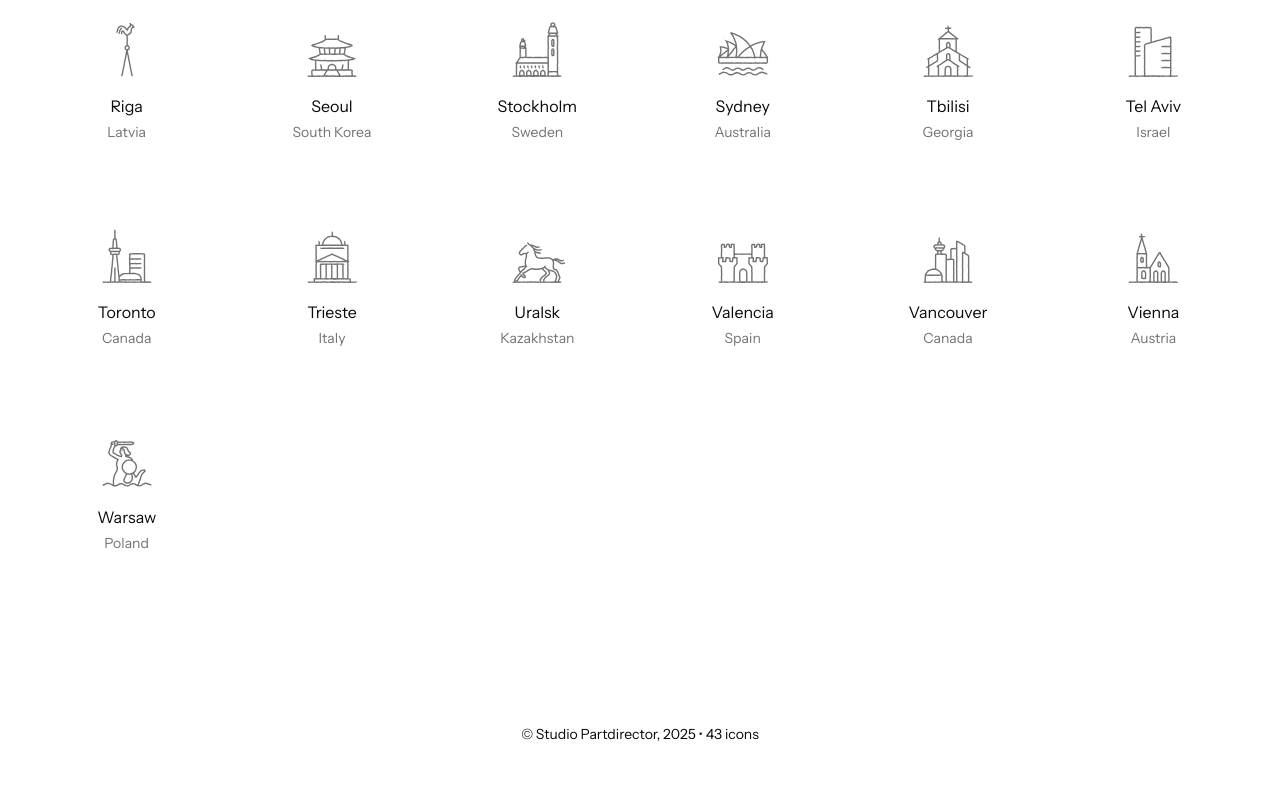
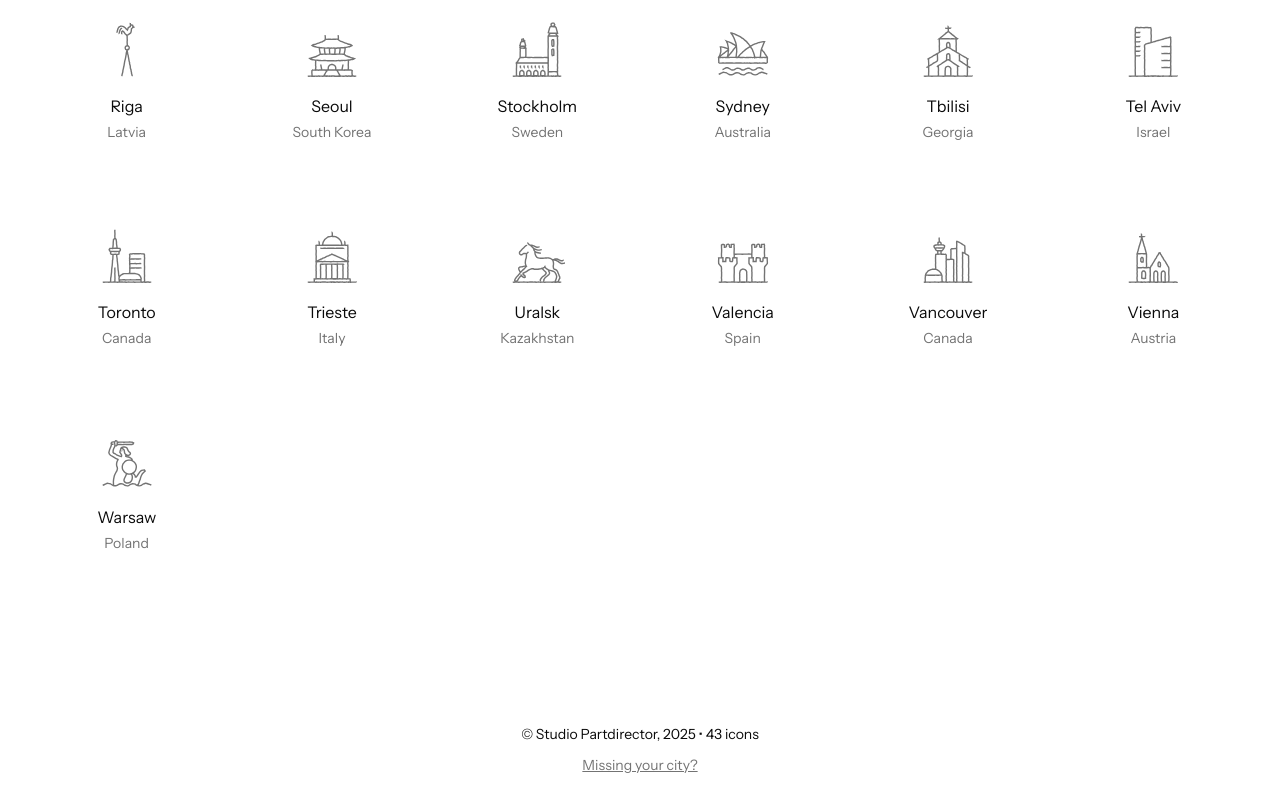
Before and after one commit to anto1/city-icons, a Next.js app: page / in a window 1280 px wide. Shown: the part 1499-2299 px from the top of the page. Before the commit the page ends 2267 px from the top, so only its background shows below. Built offline with nearby package versions, Linux system fonts and the light colour scheme.

Commit message:
Add 'Missing your city?' mailto link to footer

```diff
--- a/src/components/ClientHome.tsx
+++ b/src/components/ClientHome.tsx
@@ -87,9 +87,15 @@ export default function ClientHome({ initialIcons }: ClientHomeProps) {
       {/* Footer */}
       <footer className="py-6 mt-16">
         <div className="container mx-auto px-4 text-center">
-          <p className="text-sm text-foreground">
+          <p className="text-sm text-foreground mb-2">
             © Studio Partdirector, 2025 • {icons.length} icons
           </p>
+          <a
+            href="mailto:icons@partdirector.ch?subject=City Request&body=Please add: [City, Country]"
+            className="text-sm text-muted-foreground hover:text-foreground transition-colors underline"
+          >
+            Missing your city?
+          </a>
         </div>
       </footer>
 
```
